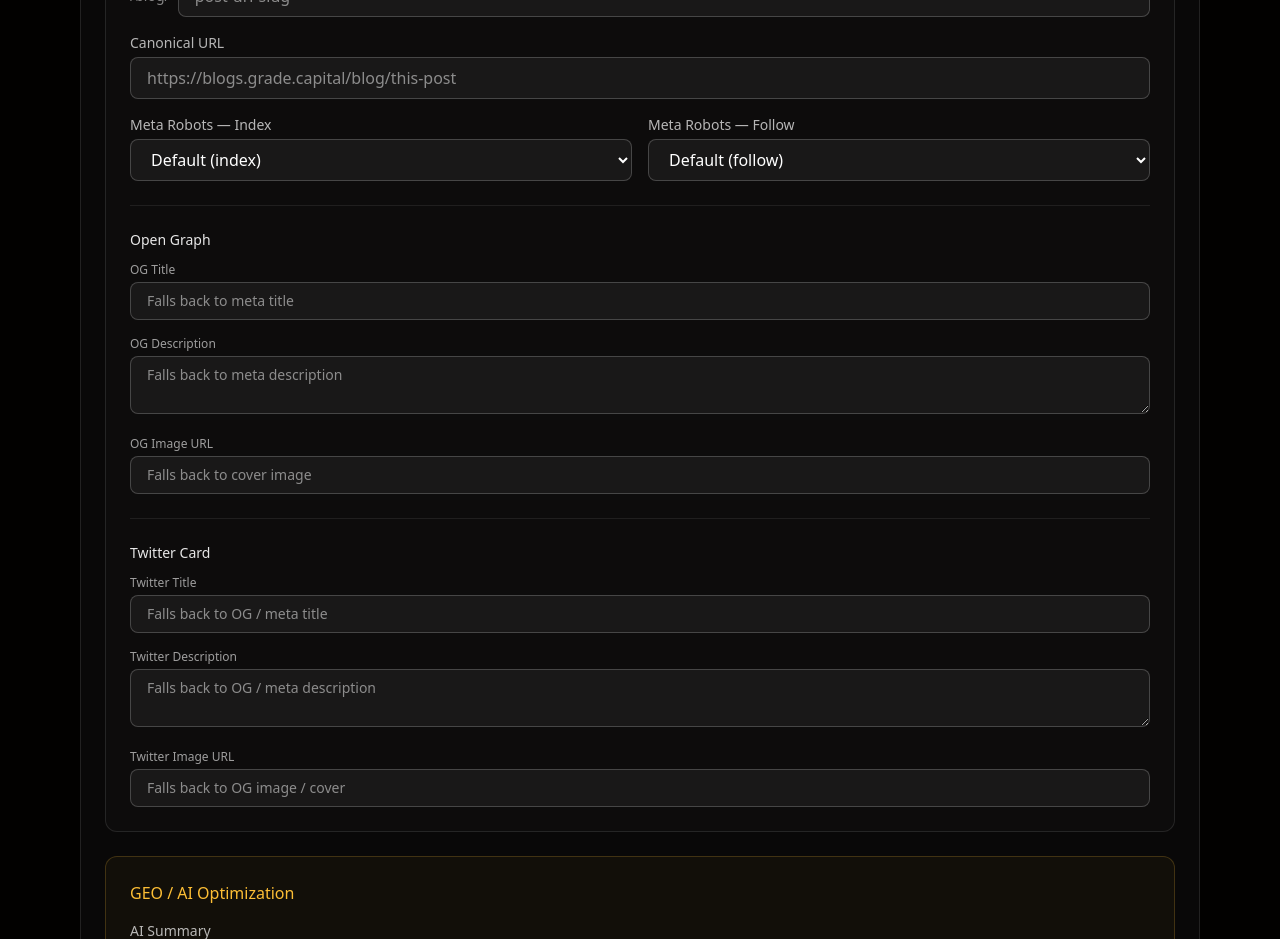
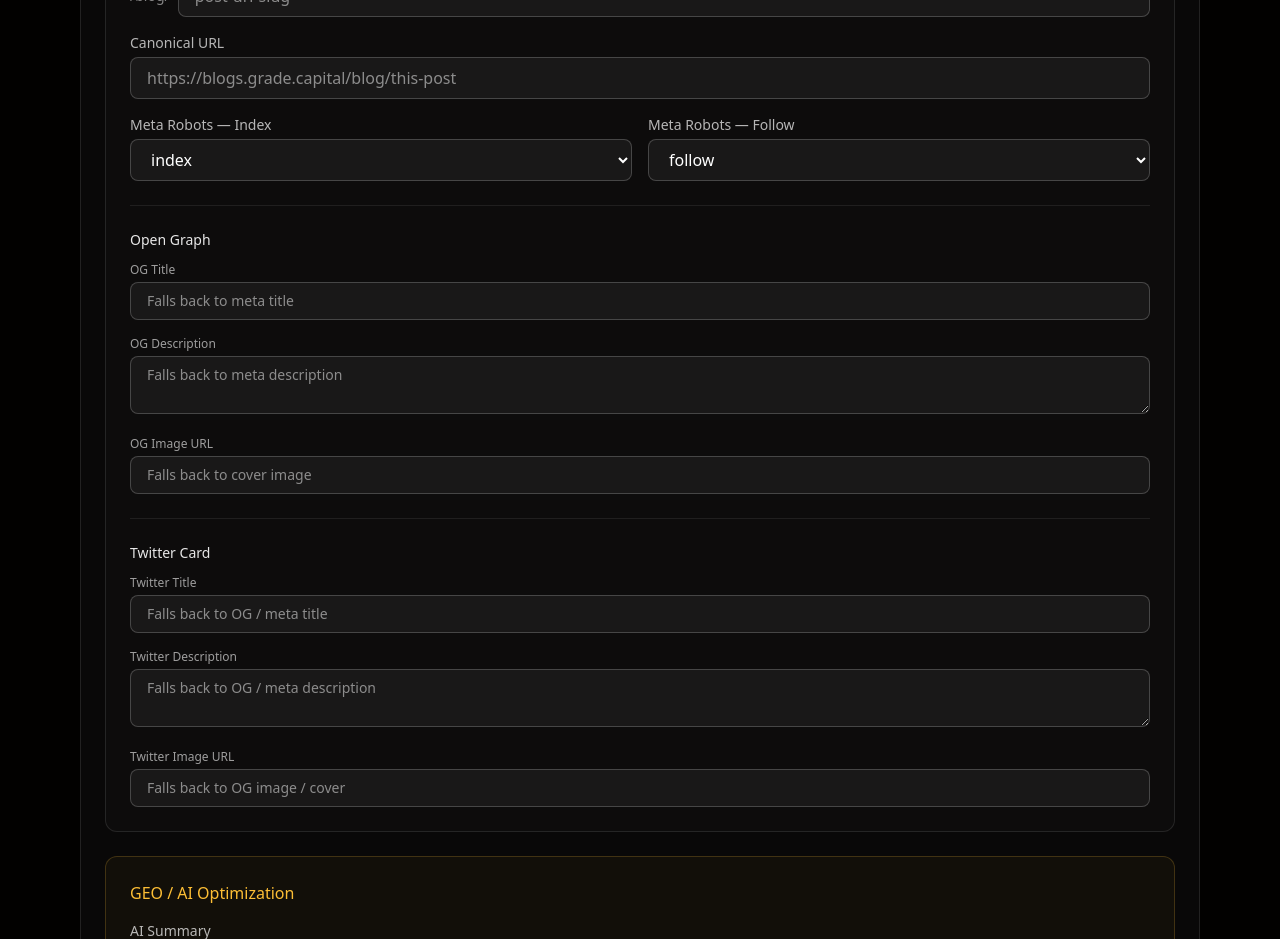
Before and after one commit to Grade-Pro-Capital/knowlwdge-hub, a Next.js app: page /admin/posts/new in a window 1280 px wide. Shown: the part 1260-2199 px from the top of the page. Built offline with nearby package versions, Linux system fonts and the light colour scheme; no server answers.

Commit message:
new updates

```diff
--- a/app/admin/posts/PostForm.tsx
+++ b/app/admin/posts/PostForm.tsx
@@ -66,8 +66,8 @@ const defaults: PostFormData = {
   focusKeyword: "",
   secondaryKeywords: "",
   canonicalUrl: "",
-  metaRobotsIndex: "",
-  metaRobotsFollow: "",
+    metaRobotsIndex: "index",
+    metaRobotsFollow: "follow",
   ogTitle: "",
   ogDescription: "",
   ogImage: "",
--- a/app/admin/posts/[id]/edit/page.tsx
+++ b/app/admin/posts/[id]/edit/page.tsx
@@ -33,8 +33,8 @@ export default async function EditPostPage({
     focusKeyword: post.focusKeyword ?? "",
     secondaryKeywords: post.secondaryKeywords ?? "",
     canonicalUrl: post.canonicalUrl ?? "",
-    metaRobotsIndex: post.metaRobotsIndex ?? "",
-    metaRobotsFollow: post.metaRobotsFollow ?? "",
+    metaRobotsIndex: post.metaRobotsIndex?.trim() || "index",
+    metaRobotsFollow: post.metaRobotsFollow?.trim() || "follow",
     ogTitle: post.ogTitle ?? "",
     ogDescription: post.ogDescription ?? "",
     ogImage: post.ogImage ?? "",
--- a/app/api/admin/posts/[id]/route.ts
+++ b/app/api/admin/posts/[id]/route.ts
@@ -134,8 +134,12 @@ export async function PATCH(
         ...(focusKeyword !== undefined && { focusKeyword: focusKeyword ?? null }),
         ...(secondaryKeywords !== undefined && { secondaryKeywords: secondaryKeywords ?? null }),
         ...(canonicalUrl !== undefined && { canonicalUrl: canonicalUrl ?? null }),
-        ...(metaRobotsIndex !== undefined && { metaRobotsIndex: metaRobotsIndex ?? null }),
-        ...(metaRobotsFollow !== undefined && { metaRobotsFollow: metaRobotsFollow ?? null }),
+        ...(metaRobotsIndex !== undefined && {
+          metaRobotsIndex: (metaRobotsIndex?.trim() || "index") as string,
+        }),
+        ...(metaRobotsFollow !== undefined && {
+          metaRobotsFollow: (metaRobotsFollow?.trim() || "follow") as string,
+        }),
         ...(ogTitle !== undefined && { ogTitle: ogTitle ?? null }),
         ...(ogDescription !== undefined && { ogDescription: ogDescription ?? null }),
         ...(ogImage !== undefined && { ogImage: ogImage ?? null }),
--- a/app/api/admin/posts/route.ts
+++ b/app/api/admin/posts/route.ts
@@ -109,8 +109,8 @@ export async function POST(request: Request) {
         focusKeyword: focusKeyword ?? null,
         secondaryKeywords: secondaryKeywords ?? null,
         canonicalUrl: canonicalUrl ?? null,
-        metaRobotsIndex: metaRobotsIndex ?? null,
-        metaRobotsFollow: metaRobotsFollow ?? null,
+        metaRobotsIndex: (metaRobotsIndex?.trim() || "index") as string,
+        metaRobotsFollow: (metaRobotsFollow?.trim() || "follow") as string,
         ogTitle: ogTitle ?? null,
         ogDescription: ogDescription ?? null,
         ogImage: ogImage ?? null,
--- a/app/author/[slug]/page.tsx
+++ b/app/author/[slug]/page.tsx
@@ -30,18 +30,20 @@ export async function generateMetadata({ params }: Props): Promise<Metadata> {
     `Read articles by ${name} on crypto, finance, and institutional adoption.`;
 
   const base = getBaseUrl();
+  const canonical = `${base}/author/${slug}`;
   const defaultOgImage = `${base}/og-default.png`;
 
   return {
     title,
     description,
+    alternates: { canonical },
     openGraph: {
       locale: "en_IN",
       siteName: SITE_NAME_OG,
       type: "website",
       title,
       description,
-      url: `${base}/author/${slug}`,
+      url: canonical,
       images: [{ url: defaultOgImage, width: 1200, height: 630, alt: SITE_NAME_OG }],
     },
   };
--- a/app/blog/[slug]/page.tsx
+++ b/app/blog/[slug]/page.tsx
@@ -103,9 +103,7 @@ export async function generateMetadata({
   const title = sanitizeTitleForBrand(rawTitle) || rawTitle;
   const description =
     validateMetaDescription(row.metaDescription) ?? row.excerpt;
-  const canonical = row.canonicalUrl?.trim()
-    ? absoluteUrl(row.canonicalUrl)
-    : `${baseUrl}/blog/${row.slug}`;
+  const canonical = `${baseUrl}/blog/${row.slug}`;
   const robotsIndex = row.metaRobotsIndex?.trim() || "index";
   const robotsFollow = row.metaRobotsFollow?.trim() || "follow";
   const robots = {
@@ -233,8 +231,7 @@ export default async function BlogPage({
     ? row.imageUrl
     : `https://source.unsplash.com/1200x800/?${row.imageUrl || row.imageKey || "crypto"}`;
 
-  const canonical =
-    row.canonicalUrl?.trim() ? absoluteUrl(row.canonicalUrl) : `${baseUrl}/blog/${row.slug}`;
+  const canonical = `${baseUrl}/blog/${row.slug}`;
 
   return (
     <div className="min-h-screen bg-[#020100] text-white">
--- a/app/category/[slug]/page.tsx
+++ b/app/category/[slug]/page.tsx
@@ -36,18 +36,20 @@ export async function generateMetadata({
     `Explore ${name} articles and insights on crypto, finance, and institutional adoption.`;
 
   const base = getBaseUrl();
+  const canonical = `${base}/category/${slug}`;
   const defaultOgImage = `${base}/og-default.png`;
 
   return {
     title,
     description,
+    alternates: { canonical },
     openGraph: {
       locale: "en_IN",
       siteName: SITE_NAME_OG,
       type: "website",
       title,
       description,
-      url: `${base}/category/${slug}`,
+      url: canonical,
       images: [{ url: defaultOgImage, width: 1200, height: 630, alt: SITE_NAME_OG }],
     },
   };
--- a/app/tag/[slug]/page.tsx
+++ b/app/tag/[slug]/page.tsx
@@ -23,18 +23,20 @@ export async function generateMetadata({
   const description = `Explore articles tagged with ${name} on crypto, finance, and institutional adoption.`;
 
   const base = getBaseUrl();
+  const canonical = `${base}/tag/${normalizedSlug}`;
   const defaultOgImage = `${base}/og-default.png`;
 
   return {
     title,
     description,
+    alternates: { canonical },
     openGraph: {
       locale: "en_IN",
       siteName: SITE_NAME_OG,
       type: "website",
       title,
       description,
-      url: `${base}/tag/${normalizedSlug}`,
+      url: canonical,
       images: [{ url: defaultOgImage, width: 1200, height: 630, alt: SITE_NAME_OG }],
     },
   };
```
